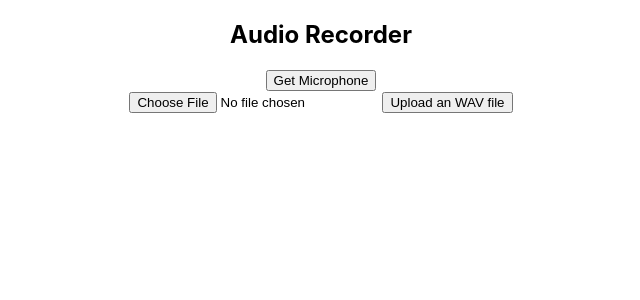
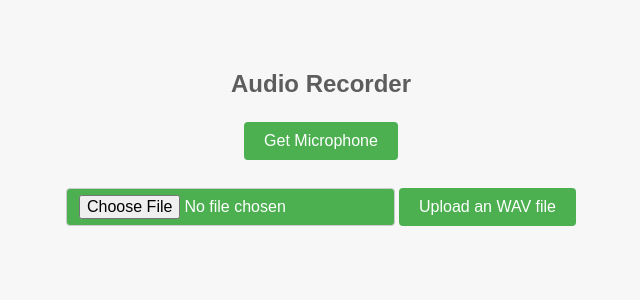
Before and after one commit to jgyfutub/TeamRocketApp, a React (Create React App) app in the folder frontend/: page /sounddetector in a window 1280 px wide. Shown: the top 300 px of the page, without its empty margins (319-959 px from the left). Built offline with nearby package versions, Linux system fonts and the light colour scheme.

Commit message:
frontend

```diff
--- /dev/null
+++ b/frontend/src/Pages/soundclassifier.css
@@ -0,0 +1,76 @@
+body {
+    font-family: 'Arial', sans-serif;
+    background-color: #f7f7f7;
+    color: #333;
+    text-align: center;
+    padding-top: 50px;
+  }
+
+  h2 {
+    color: #5d5d5d;
+    font-size: 24px;
+    margin-bottom: 20px;
+  }
+
+  .audio-controls button,
+  input[type="file"],
+  button {
+    background-color: #4CAF50; /* Green */
+    border: none;
+    color: white;
+    padding: 10px 20px;
+    text-align: center;
+    text-decoration: none;
+    display: inline-block;
+    font-size: 16px;
+    margin: 4px 2px;
+    transition-duration: 0.4s;
+    cursor: pointer;
+    border-radius: 4px;
+  }
+
+  .audio-controls button:hover,
+  button:hover {
+    background-color: #45a049;
+  }
+
+  div {
+    margin: 20px;
+  }
+
+  input[type="file"] {
+    margin-bottom: 20px;
+  }
+
+  p, ul {
+    color: #555;
+  }
+
+  ul {
+    text-align: left;
+    display: inline-block;
+    list-style-type: none;
+    padding: 0;
+  }
+
+  li {
+    margin: 5px 0;
+  }
+
+  /* This is to style the file input field */
+  input[type='file'] {
+    border: 1px solid #ccc;
+    display: inline-block;
+    padding: 6px 12px;
+    cursor: pointer;
+  }
+
+  /* Extra styles for the result display */
+  .result-display {
+    background-color: #e7e7e7;
+    border: 1px solid #ccc;
+    padding: 10px;
+    border-radius: 5px;
+    display: inline-block;
+    margin-top: 20px;
+  }
--- a/frontend/src/Pages/soundclassifier.js
+++ b/frontend/src/Pages/soundclassifier.js
@@ -1,5 +1,6 @@
 import React, { useEffect, useState, useRef  } from 'react'
 import axios from 'axios'
+import './soundclassifier.css'
 
 export default function SoundClassifier(){
     const [File, setFile]=useState(null)
```
